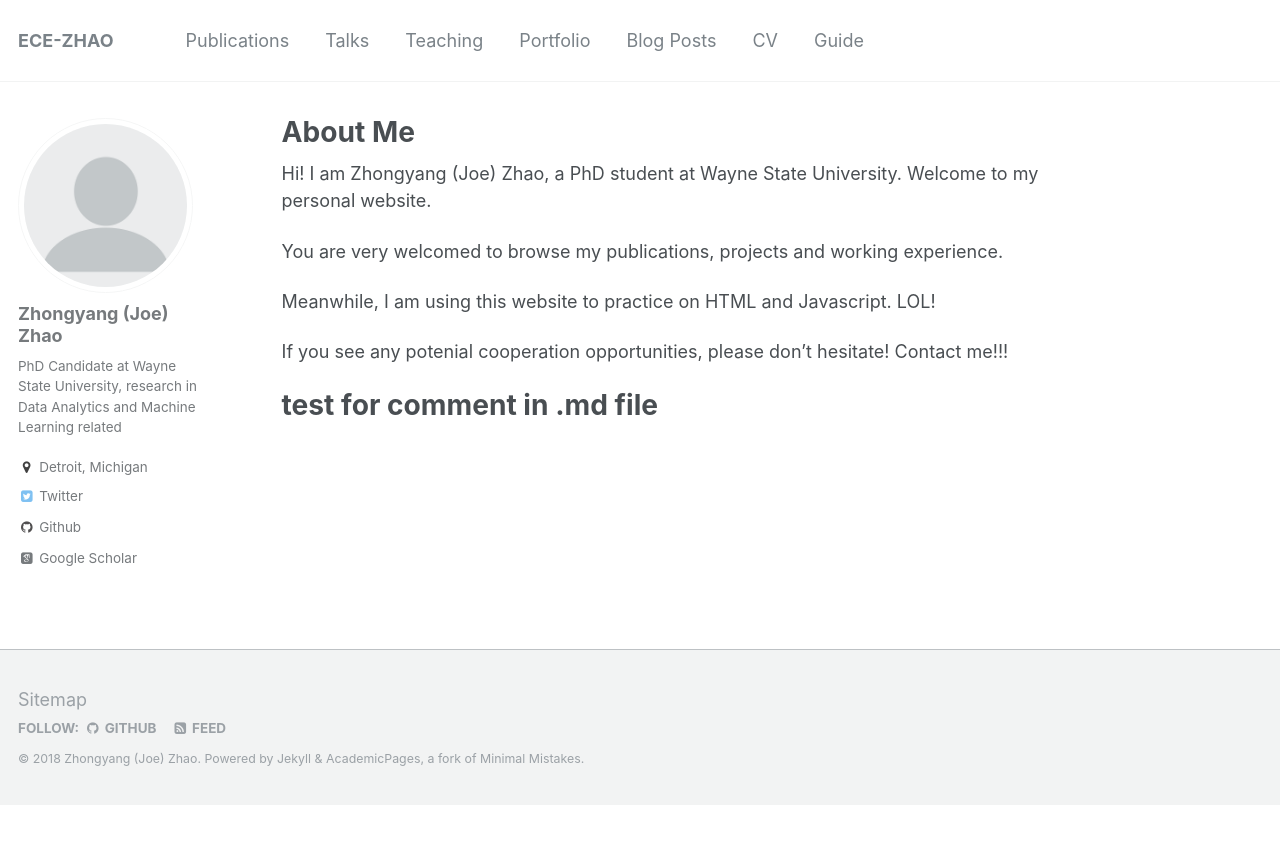
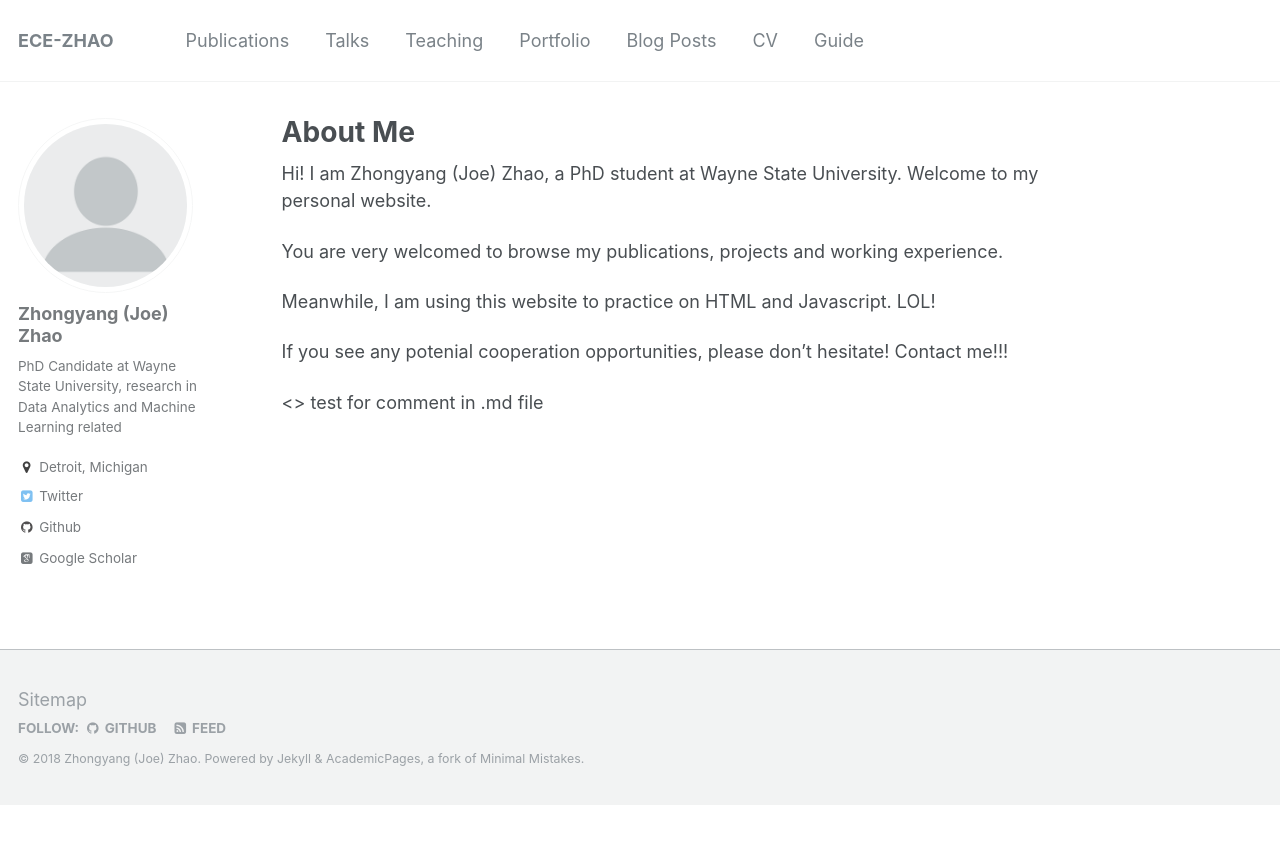
Before and after one commit to ecezhao/ecezhao.github.io, a Jekyll site: the page built from _pages/about.md, in a window 1280 px wide. Shown: the top 844 px of the page. Built offline with Jekyll 4.4.1, drawn with Linux system fonts in a browser that asks for light colours; some web fonts are replaced.

```diff
--- a/_pages/about.md
+++ b/_pages/about.md
@@ -16,4 +16,4 @@ Meanwhile, I am using this website to practice on HTML and Javascript. LOL!
 
 If you see any potenial cooperation opportunities, please don't hesitate! Contact me!!!
 
-# test for comment in .md file
+<> test for comment in .md file
```
